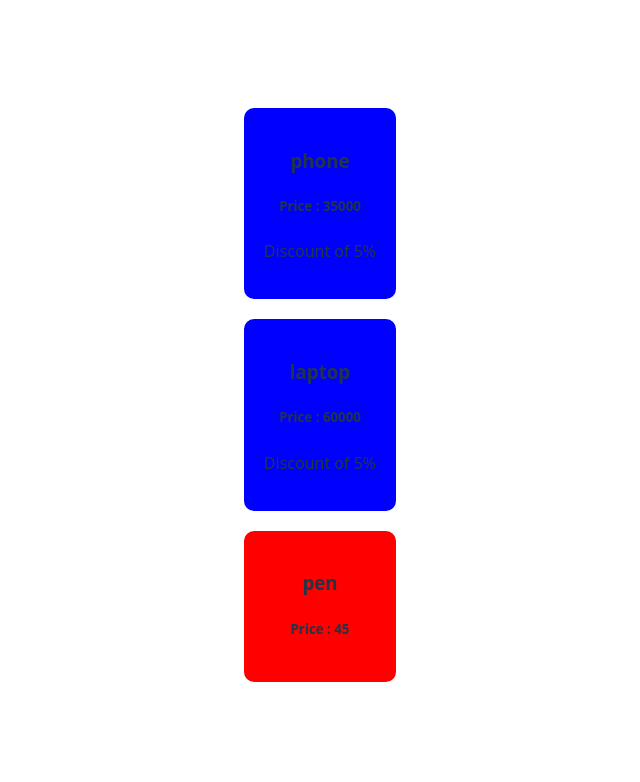
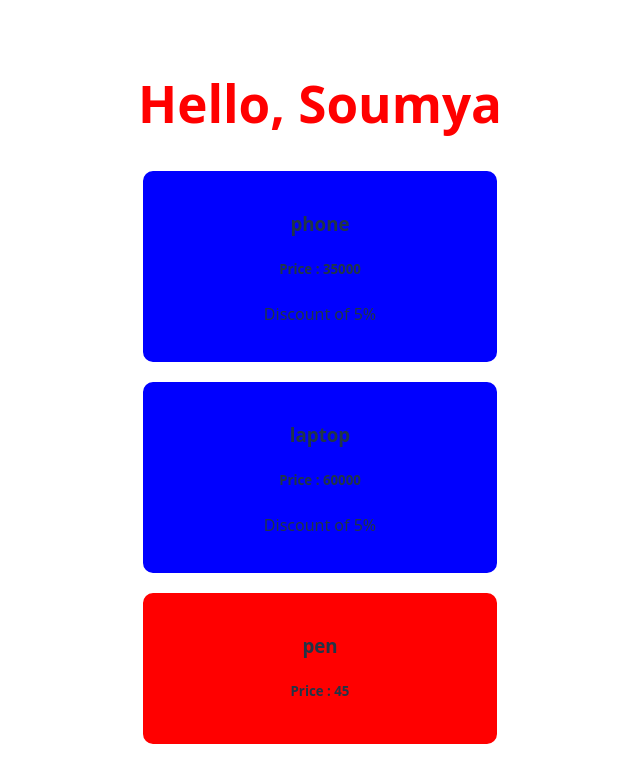
Before and after one commit to skharichandan/REACT-BASIC-, a React (Vite) app in the folder basic-react-app/: page / in a window 1280 px wide. Shown: the top 782 px of the page, without its empty margins (320-960 px from the left). Built offline with nearby package versions, Linux system fonts and the light colour scheme.

Commit message:
Activity Part-1

```diff
--- a/basic-react-app/src/App.jsx
+++ b/basic-react-app/src/App.jsx
@@ -1,14 +1,15 @@
 import './App.css';
 import Title from "./Title.jsx";
 import ProductTab from "./ProductTab.jsx";
-
+import MessageBox from './MessageBox.jsx';
 
 function App() {
   return (
     <>
+      <MessageBox userName = "Soumya" textColor = "red"/>
       <ProductTab/>
     </>
   );
 }
 
-export default App
+export default App;
--- /dev/null
+++ b/basic-react-app/src/MessageBox.jsx
@@ -0,0 +1,7 @@
+export default function MessageBox({userName,textColor}){
+    // let styles = {color :textColor};
+
+    return (
+        <h1 style={{color :textColor}}>Hello, {userName}</h1>
+    );
+}
```
